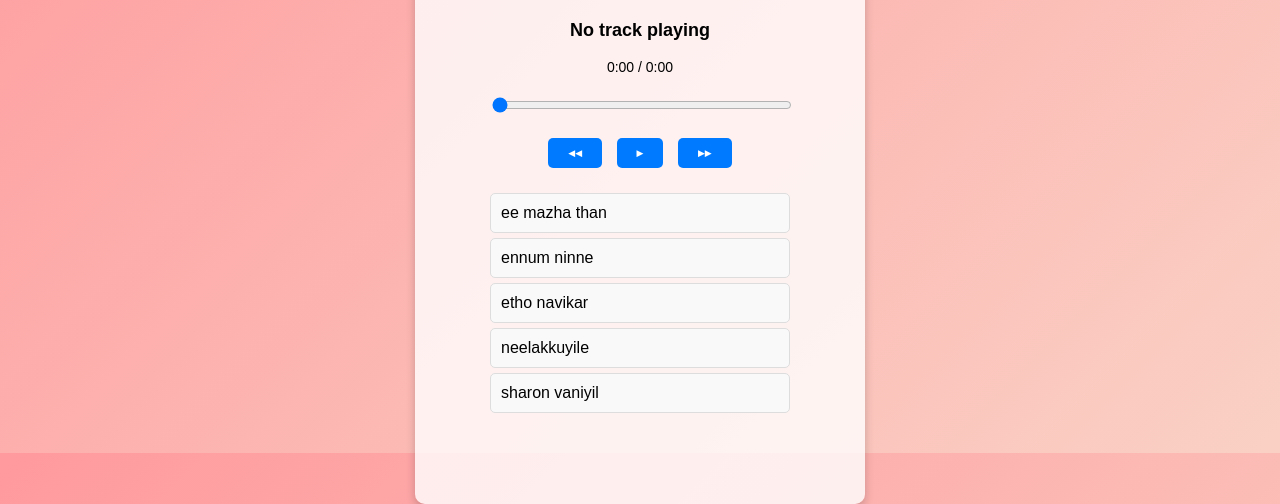
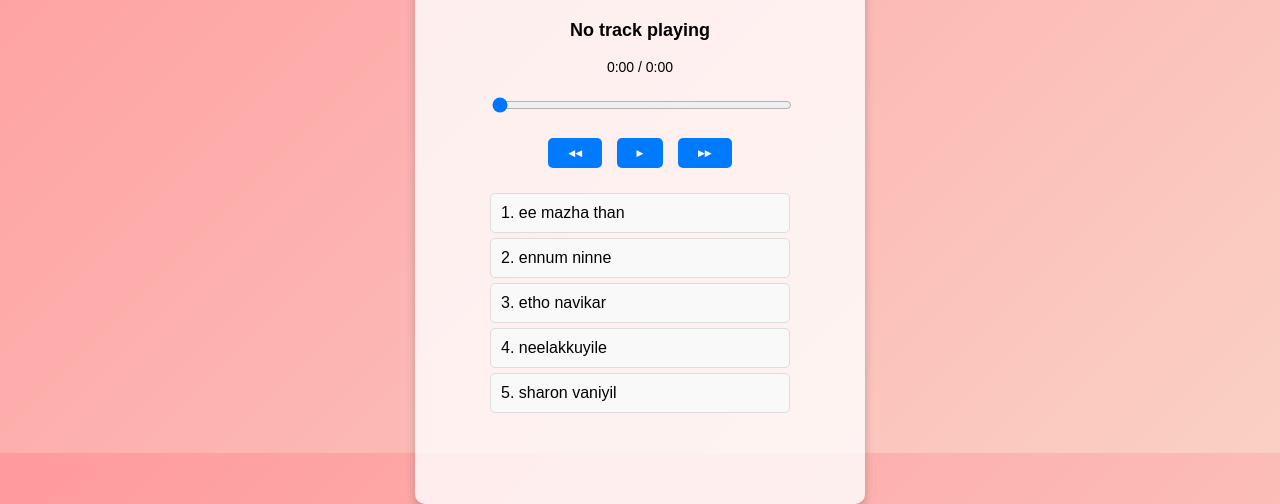
Before and after one commit to mqatd/musiq.addicted, a plain HTML site: page index.html in a window 1280 px wide. Shown: the part 347-851 px from the top of the page. Drawn offline with Linux system fonts and the light colour scheme.

Commit message:
Update index.html

```diff
--- a/index.html
+++ b/index.html
@@ -122,11 +122,11 @@
     <script>
         const playlist = [
 
-            { title: "ee mazha than", src: "song22.mp3", albumArt: "https://files.catbox.moe/88obwx.jpeg" },
-            { title: "ennum ninne", src: "song23.mp3", albumArt: "https://files.catbox.moe/88obwx.jpeg" },
-            { title: "etho navikar", src: "song24.mp3", albumArt: "https://files.catbox.moe/88obwx.jpeg" },
-            { title: "neelakkuyile", src: "song25.mp3", albumArt: "https://files.catbox.moe/88obwx.jpeg" },
-            { title: "sharon vaniyil", src: "song26.mp3", albumArt: "https://files.catbox.moe/88obwx.jpeg" },
+            { title: "1. ee mazha than", src: "song22.mp3", albumArt: "https://files.catbox.moe/88obwx.jpeg" },
+            { title: "2. ennum ninne", src: "song23.mp3", albumArt: "https://files.catbox.moe/88obwx.jpeg" },
+            { title: "3. etho navikar", src: "song24.mp3", albumArt: "https://files.catbox.moe/88obwx.jpeg" },
+            { title: "4. neelakkuyile", src: "song25.mp3", albumArt: "https://files.catbox.moe/88obwx.jpeg" },
+            { title: "5. sharon vaniyil", src: "song26.mp3", albumArt: "https://files.catbox.moe/88obwx.jpeg" },
         ];
 
         let currentIndex = 0;
```
